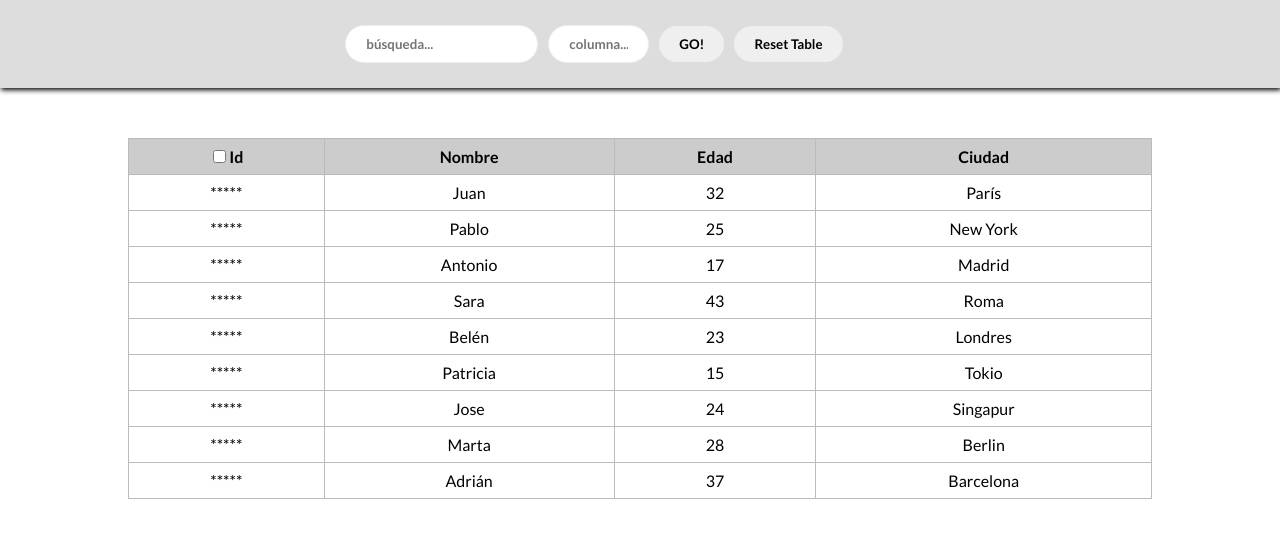
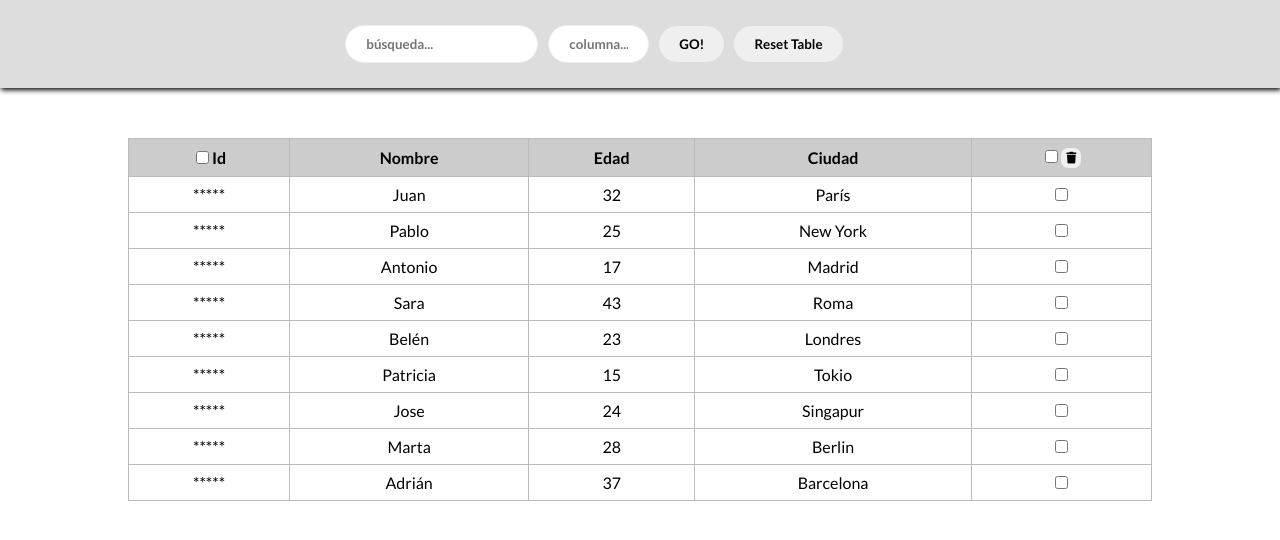
Before and after one commit to scentmay/dynamic-table, a React (Create React App) app: page / in a window 1280 px wide. Shown: the top 540 px of the page. Built offline with nearby package versions, Linux system fonts and the light colour scheme.

Commit message:
Añadida columna multiselección y botón para borrar dicha selección

```diff
--- a/public/index.html
+++ b/public/index.html
@@ -27,6 +27,7 @@
     <link rel="preconnect" href="https://fonts.googleapis.com">
 <link rel="preconnect" href="https://fonts.gstatic.com" crossorigin>
 <link href="https://fonts.googleapis.com/css2?family=Lato:wght@400;700&display=swap" rel="stylesheet">
+<script src="https://kit.fontawesome.com/b887026641.js" crossorigin="anonymous"></script>
     <title>Tabla dinámica en React</title>
   </head>
   <body>
--- a/src/components/DynamicTable.jsx
+++ b/src/components/DynamicTable.jsx
@@ -1,16 +1,37 @@
 import '../styles/DynamicTable.css';
-import { sortTable, toggleIdColumn } from '../reducers/tableSlice.js'
+import { sortTable, toggleIdColumn, selectOrDeselectAll, selectRow, deselectRow, trashTable } from '../reducers/tableSlice.js'
 import { useSelector, useDispatch } from 'react-redux';
 
 
 const DynamicTable = () => {
-    const data = useSelector(state => state.table)
-    const showIdColumn = useSelector(state => state.table.checked)
+    const data = useSelector(state => state.table);
+    const showIdColumn = useSelector(state => state.table.checked);
+    const table = useSelector(state => state.table.table);
+    const selectedRows = useSelector(state => state.table.selectedRows);
     const dispatch = useDispatch();
+
+    console.log(selectedRows)
+
 
     const handleSort = (param) => dispatch(sortTable(param));
     const handleCheck = () => {
         dispatch(toggleIdColumn());
+    }
+
+    const handleSelectOrDeselectAll = () => {
+        dispatch(selectOrDeselectAll());
+    }
+
+    const handleSelection = (index) => {
+        dispatch(
+            selectedRows.includes(index)
+            ? deselectRow(index)
+            : selectRow(index)
+        )
+    }
+
+    const handletrash = () => {
+        dispatch(trashTable());
     }
 
     return (
@@ -22,10 +43,18 @@ const DynamicTable = () => {
                             type="checkbox"
                             checked={showIdColumn}
                             onChange={handleCheck}
-                            ></input>Id</th>
+                            >
+                        </input>Id</th>
                         <th onClick={() => handleSort("Nombre")}>Nombre</th>
                         <th onClick={() => handleSort("Edad")}>Edad</th>
                         <th onClick={() => handleSort("Ciudad")}>Ciudad</th>
+                        <th><input
+                            type="checkbox"
+                            onChange={handleSelectOrDeselectAll}
+                            checked={selectedRows.length === table.length}
+                        />
+                        <button className="trashButton" onClick={handletrash} ><i className="fa-solid fa-trash fa-sm"></i></button>
+                        </th>
                     </tr>
                 </thead>
                 <tbody>
@@ -37,6 +66,12 @@ const DynamicTable = () => {
                                     <td>{row.Nombre}</td>
                                     <td>{row.Edad}</td>
                                     <td>{row.Ciudad}</td>
+                                    <td><input
+                                        type="checkbox"
+                                        onChange={() => handleSelection(index)}
+                                        checked={selectedRows.includes(index)}
+                                        />
+                                    </td>
                                 </tr>
                             );
                         })
--- a/src/reducers/tableSlice.js
+++ b/src/reducers/tableSlice.js
@@ -1,9 +1,9 @@
 import { createSlice } from "@reduxjs/toolkit";
-import { act } from "react-dom/test-utils";
 
 const initialState = {
     searchterm:"",
     filteredTable: "",
+    selectedRows: [],
     checked: false,
     table: [
     { Id: 1, Nombre: "Juan", Edad: 32, Ciudad: "París" },
@@ -52,10 +52,28 @@ export const tableSlice = createSlice({
         },
         toggleIdColumn: (state, action) => {
             state.checked = !state.checked;
+        },
+        selectOrDeselectAll: state => {
+            if (state.selectedRows == "") {
+                state.selectedRows = state.table.map((_, index) => index);
+            }else {
+                state.selectedRows = [];
+            }
+        },
+        selectRow: (state, action) => {
+            state.selectedRows.push(action.payload)
+        },
+        deselectRow: (state, action) => {
+            state.selectedRows = state.selectedRows.filter( index => index !== action.payload)
+        },
+        trashTable: (state, action) => {
+            // pasan a formar parte del nuevo arreglo con filter aquellos elementos cuya expresión evalúe a True
+            //Esta expresión se ejecuta para cada uno de ellos
+            state.table = state.table.filter((row, index) => !state.selectedRows.includes(index));
         }
     }
 });
 
-export const { sortTable, filteredTable, resetTable, toggleIdColumn } = tableSlice.actions;
+export const { sortTable, filteredTable, resetTable, toggleIdColumn, selectOrDeselectAll, selectRow, deselectRow, trashTable } = tableSlice.actions;
 
 export default tableSlice.reducer;
--- a/src/styles/DynamicTable.css
+++ b/src/styles/DynamicTable.css
@@ -23,3 +23,9 @@ th {
     padding: 8px;
     font-weight: 400;
 }
+
+.trashButton {
+    border: none;
+    padding: 2px 5px;
+    border-radius: 7px;
+}
```
